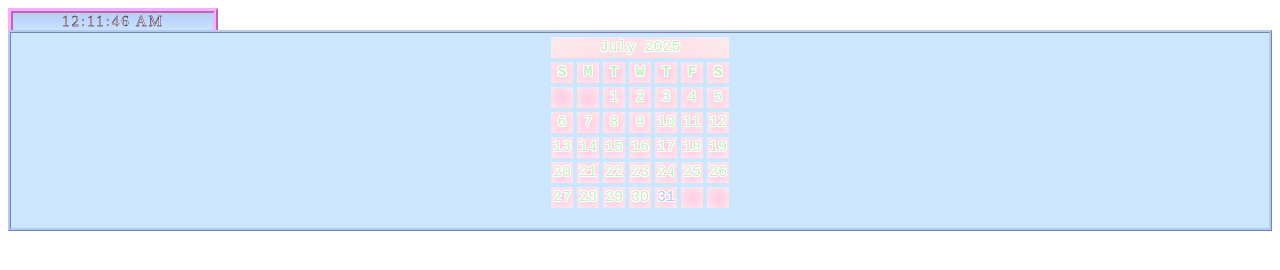
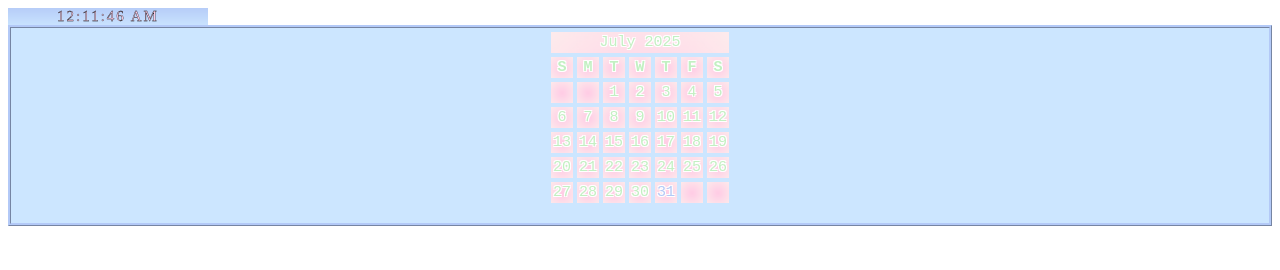
Before and after one commit to minqirl/calendario, a plain HTML site: page calendario/index.html in a window 1280 px wide. Drawn offline with Linux system fonts and the light colour scheme.

Commit message:
Update index.html

```diff
--- a/calendario/index.html
+++ b/calendario/index.html
@@ -31,10 +31,6 @@
     background-image:url('https://minqirl.github.io/calendario/Dise%C3%B1o%20sin%20t%C3%ADtulo%20(3).png');
     background-size: cover;
     background-position: center;
-      border-top: 5px ridge #feaaff;
-      border-left: 5px ridge #feaaff;
-      border-right: 5px ridge #feaaff;
-      border-bottom: none;
     width: 200px;
     margin-left: 0px;
     color: #FFCCE5;">
```
Lines whose indentation alone changed are shown as unchanged.
